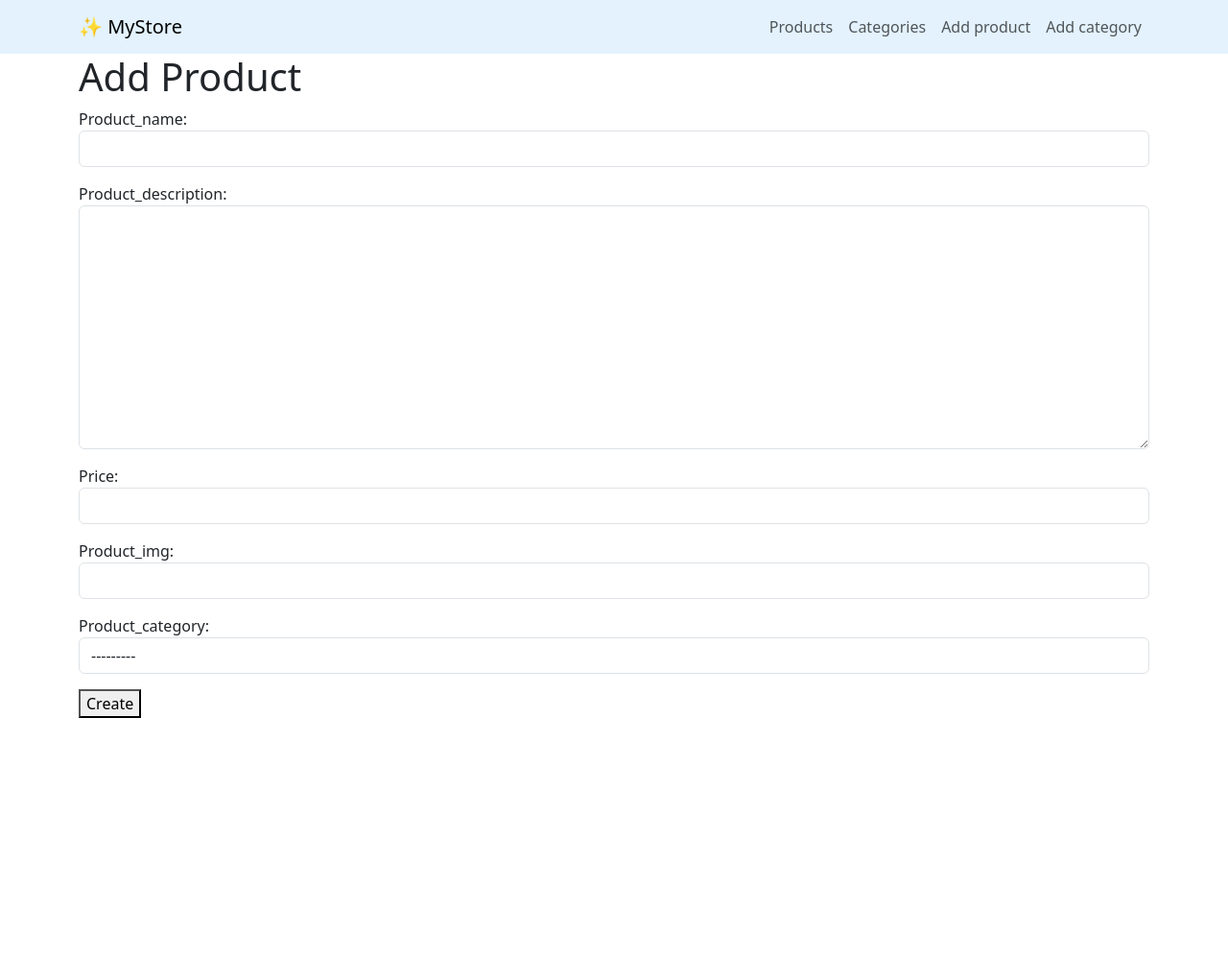
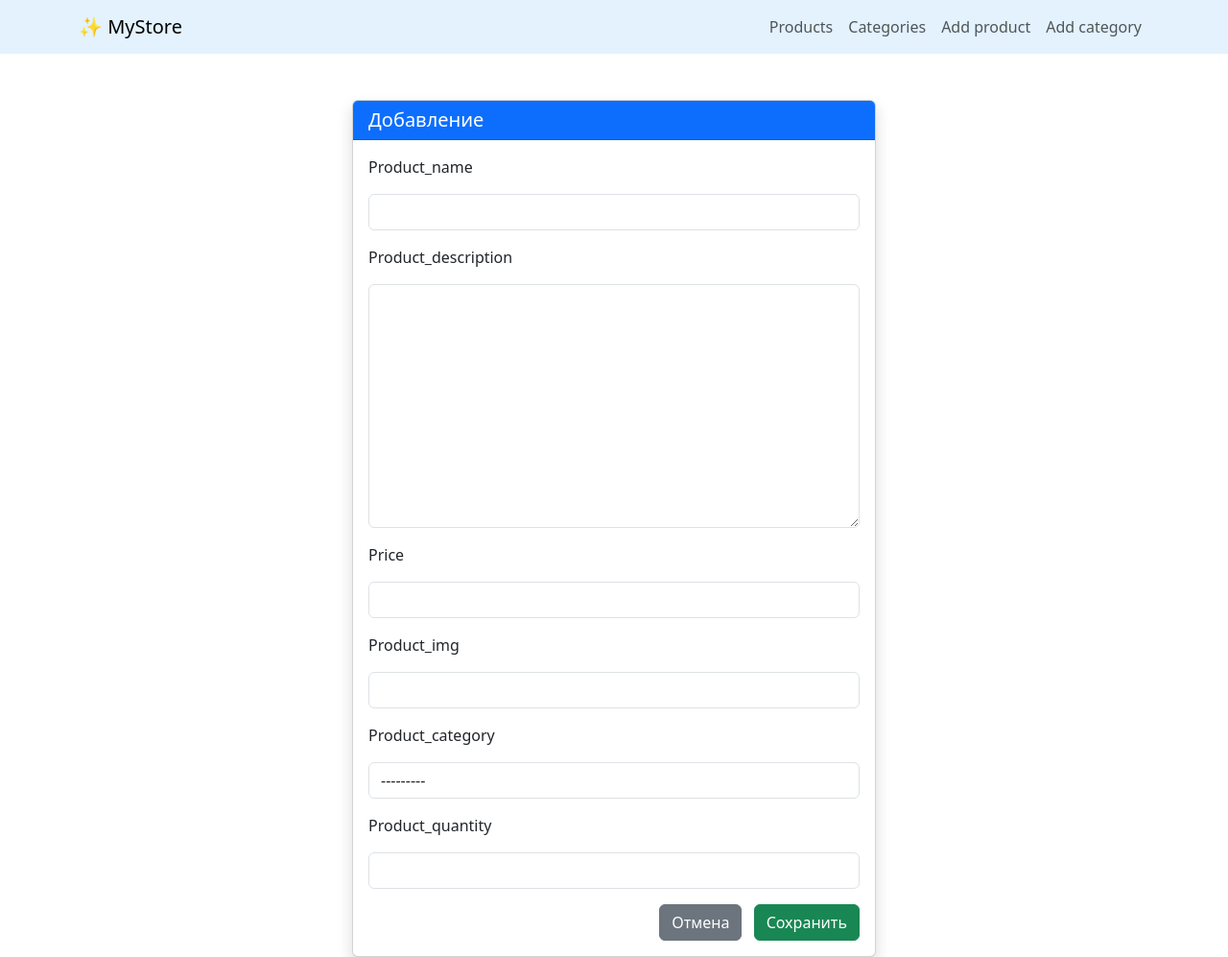
Before and after one commit to Nuriia9075/hm_54, a Django app: page /products/add/ in a window 1280 px wide. Shown: the whole page at 96% size. Before the commit the page ends 748 px from the top, so only its background shows below. Run offline with Django 5.2, Linux system fonts and the light colour scheme; data comes from the database, SQL or seed files in the repository; tables that the repository leaves empty hold one stand-in row (values such as "Sample post"); parts of the project's set-up code (start-up, migrations or seed data) failed here and were passed over.

Commit message:
update models added quantity field

```diff
--- a/source/store/form.py
+++ b/source/store/form.py
@@ -5,13 +5,14 @@ from store.models import Category, Product
 class AddProductForm(forms.ModelForm):
     class Meta:
         model = Product
-        fields = ['name', 'description', 'price', 'product_img', 'category']
+        fields = ['name', 'description', 'price', 'product_img', 'category','quantity']
         widgets = {
             'name': forms.TextInput(attrs={'class': 'form-control'}),
             'description': forms.Textarea(attrs={'class': 'form-control'}),
             'price': forms.NumberInput(attrs={'class': 'form-control'}),
             'product_img': forms.URLInput(attrs={'class': 'form-control'}),
             'category': forms.Select(attrs={'class': 'form-control'}),
+            'quantity': forms.NumberInput(attrs={'class': 'form-control'}),
         }
 
 
--- a/source/store/models.py
+++ b/source/store/models.py
@@ -1,3 +1,5 @@
+from django.core import validators
+from django.core.validators import MinValueValidator
 from django.db import models
 
 # Create your models here.
@@ -17,8 +19,9 @@ class Product(models.Model):
     description = models.TextField(verbose_name='Product_description', blank=True, null=True)
     create_date = models.DateTimeField(null=False, auto_now_add= True, verbose_name = 'Product_create_date')
     up_date = models.DateTimeField(auto_now= True, verbose_name = 'Product_up_date')
-    price = models.DecimalField(null=False, verbose_name='Price', max_digits=10, decimal_places=2)
+    price = models.DecimalField(null=False, verbose_name='Price', max_digits=7, decimal_places=2)
     product_img = models.URLField(verbose_name='Product_img', max_length=255, null=False)
+    quantity = models.IntegerField(verbose_name='Product_quantity', null= False, blank = False, validators= [MinValueValidator(0)])
     category = models.ForeignKey(Category, on_delete=models.CASCADE, verbose_name='Product_category', null=False, blank=False)
 
     def __str__(self):
--- a/source/store/urls.py
+++ b/source/store/urls.py
@@ -3,7 +3,7 @@ from store.views import (products, add_product, categories, add_category,
 from django.urls import path
 
 urlpatterns = [
-    path("", products, name="products"),
+    path("", products, name="list"),
     path("products/", products, name="products"),
     path("products/add/", add_product, name="add_product"),
     path("products/<int:pk>/", product_detail, name="product_detail"),
--- a/source/templates/store/add_product_page.html
+++ b/source/templates/store/add_product_page.html
@@ -1,10 +1,16 @@
 {% extends "base.html" %}
 
 {% block content %}
-<h1>{{ title }}</h1>
-<form action="" method="post">
-    {% csrf_token %}
-    {{ form.as_p }}
-    <p><button type="submit">Create</button></p>
-</form>
+<div class="row justify-content-center mt-5">
+    <div class="col-md-6">
+        <div class="card shadow">
+            <div class="card-header bg-primary text-white">
+                <h3 class="card-title h5 mb-0">Добавление</h3>
+            </div>
+            <div class="card-body">
+            {% include 'store/partial/product_form.html' with action=action %}
+            </div>
+        </div>
+    </div>
+</div>
 {% endblock %}
--- /dev/null
+++ b/source/templates/store/partial/product_form.html
@@ -0,0 +1,47 @@
+<form id="product-form" action="" method="POST" enctype="multipart/form-data" novalidate>
+    {% csrf_token %}
+
+    {% for error in form.non_field_errors %}
+       <p class="text-danger fs-6">{{ error }}</p>
+    {% endfor %}
+    <p><label for="{{ form.name.id_for_label }}">{{ form.name.label }}</label></p>
+    <p>{{ form.name }}</p>
+    {% for error in form.name.errors %}
+       <p class="text-danger fs-6">{{ error }}</p>
+    {% endfor %}
+
+    <p><label for="{{ form.description.id_for_label }}">{{ form.description.label }}</label></p>
+    <p>{{ form.description }}</p>
+    {% for error in form.description.errors %}
+       <p class="text-danger fs-6">{{ error }}</p>
+    {% endfor %}
+
+    <p><label for="{{ form.price.id_for_label }}">{{ form.price.label }}</label></p>
+    <p>{{ form.price }}</p>
+    {% for error in form.price.errors %}
+       <p class="text-danger fs-6">{{ error }}</p>
+    {% endfor %}
+
+      <p><label for="{{ form.product_img.id_for_label }}">{{ form.product_img.label }}</label></p>
+    <p>{{ form.product_img }}</p>
+    {% for error in form.product_img.errors %}
+       <p class="text-danger fs-6">{{ error }}</p>
+    {% endfor %}
+
+      <p><label for="{{ form.category.id_for_label }}">{{ form.category.label }}</label></p>
+    <p>{{ form.category }}</p>
+    {% for error in form.category.errors %}
+       <p class="text-danger fs-6">{{ error }}</p>
+    {% endfor %}
+
+      <p><label for="{{ form.quantity.id_for_label }}">{{ form.quantity.label }}</label></p>
+    <p>{{ form.quantity }}</p>
+    {% for error in form.quantity.errors %}
+       <p class="text-danger fs-6">{{ error }}</p>
+    {% endfor %}
+
+    <div class="text-end">
+        <a href="{% url 'products' %}" class="btn btn-secondary me-2">Отмена</a>
+        <button type="submit" class="btn btn-success">Сохранить</button>
+    </div>
+</form>
```
Also changed, not shown: source/store/migrations/0001_initial.py, source/store/migrations/0002_alter_product_price_alter_product_quantity.py (added), source/store/migrations/__init__.py (deleted).
